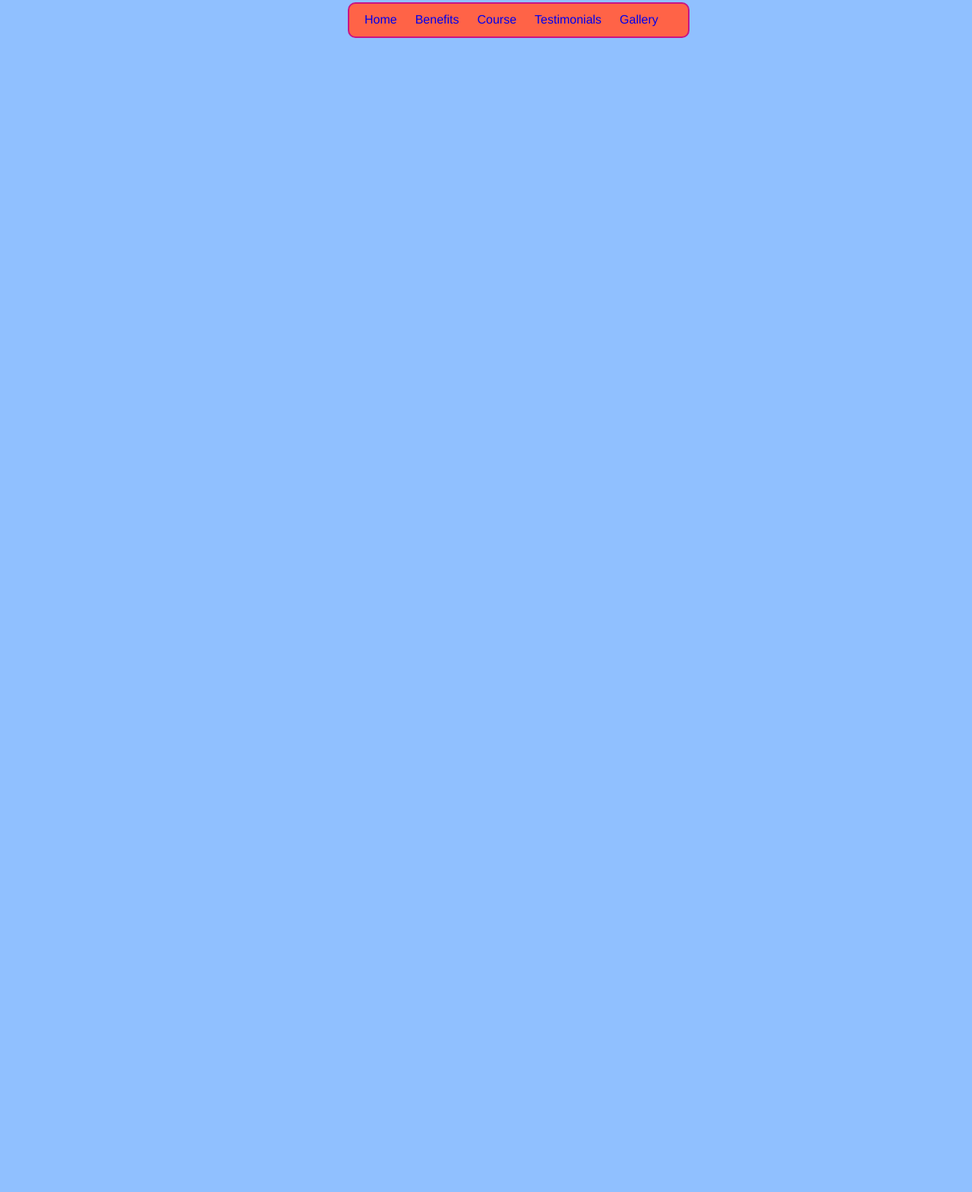
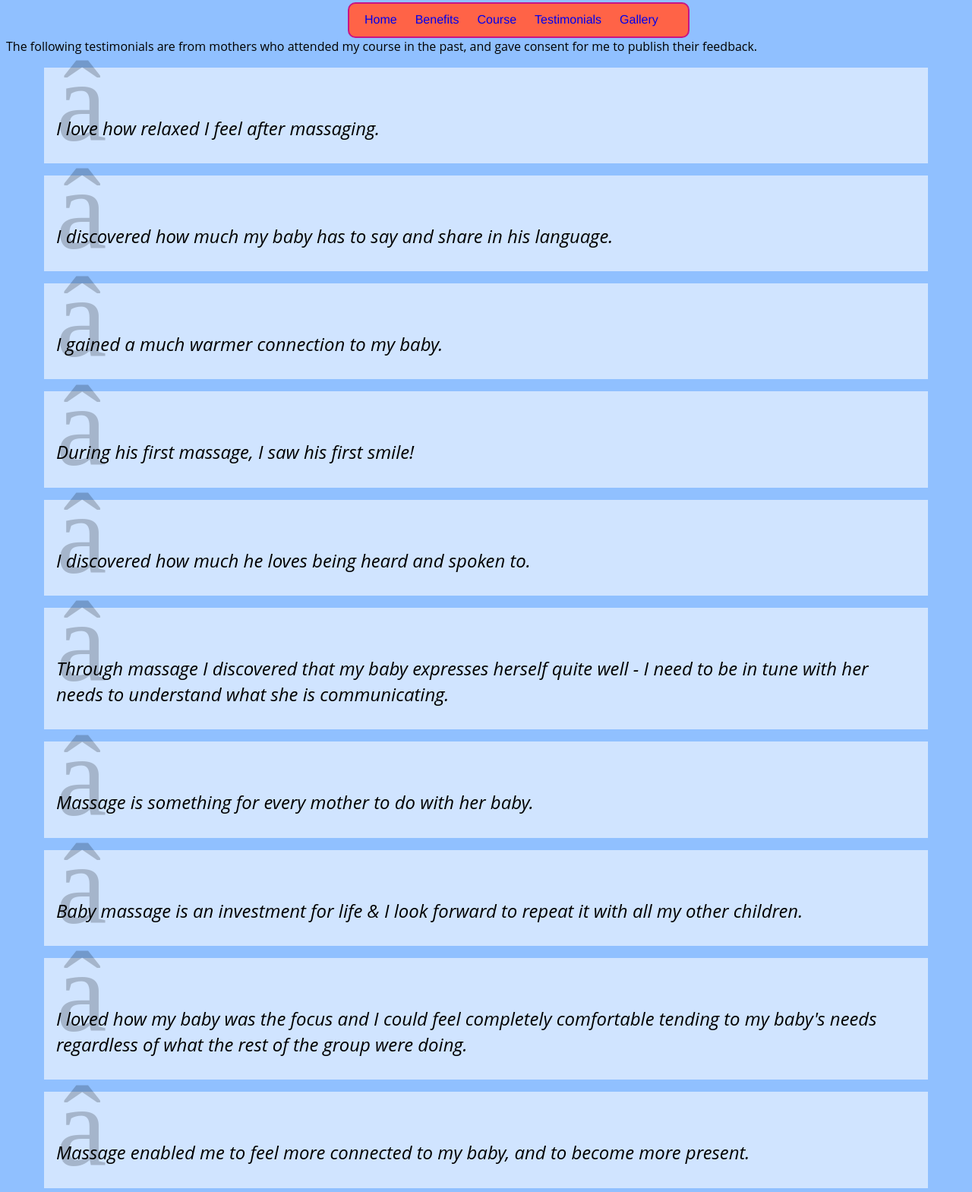
Before and after one commit to n15babymassage/n15babymassage.github.io, a plain HTML site: page testimonials.html in a window 1280 px wide. Shown: the part 27-1596 px from the top of the page at 76% size. Before the commit the page ends 800 px from the top, so only its background shows below. Drawn offline with Linux system fonts and the light colour scheme.

Commit message:
Update testimonials.html

```diff
--- a/testimonials.html
+++ b/testimonials.html
@@ -12,4 +12,55 @@
 <li> <a href='testimonials.html'>Testimonials</a></li>
 <li><a href='gallery.html'>Gallery</a></li></ul></nav>
 </header>
+	<p>The following testimonials are from mothers who attended my course in the past, and gave consent for me to publish their feedback.</p>
+	<div class="quotebox">
+<span style="font-size:150px;line-height:0.6em;opacity:0.2">❝</span>
+<p class="qtext" style="margin-top:-40px">
+<i>I love how relaxed I feel after massaging.</i></p>
+</div>
+<div class="quotebox">
+<span style="font-size:150px;line-height:0.6em;opacity:0.2">❝</span>
+<p class="qtext" style="margin-top:-40px">
+<i>I discovered how much my baby has to say and share in his language.</i></p>
+</div>
+<div class="quotebox">
+<span style="font-size:150px;line-height:0.6em;opacity:0.2">❝</span>
+<p class="qtext" style="margin-top:-40px">
+<i>I gained a much warmer connection to my baby.</i></p>
+</div>
+<div class="quotebox">
+<span style="font-size:150px;line-height:0.6em;opacity:0.2">❝</span>
+<p class="qtext" style="margin-top:-40px">
+<i>During his first massage, I saw his first smile!</i></p>
+</div>
+<div class="quotebox">
+<span style="font-size:150px;line-height:0.6em;opacity:0.2">❝</span>
+<p class="qtext" style="margin-top:-40px">
+<i>I discovered how much he loves being heard and spoken to.</i></p>
+</div>
+<div class="quotebox">
+<span style="font-size:150px;line-height:0.6em;opacity:0.2">❝</span>
+<p class="qtext" style="margin-top:-40px">
+<i>Through massage I discovered that my baby expresses herself quite well - I need to be in tune with her needs to understand what she is communicating.</i></p>
+</div>
+<div class="quotebox">
+<span style="font-size:150px;line-height:0.6em;opacity:0.2">❝</span>
+<p class="qtext" style="margin-top:-40px">
+<i>Massage is something for every mother to do with her baby.</i></p>
+</div>
+<div class="quotebox">
+<span style="font-size:150px;line-height:0.6em;opacity:0.2">❝</span>
+<p class="qtext" style="margin-top:-40px">
+<i>Baby massage is an investment for life & I look forward to repeat it with all my other children.</i></p>
+</div>
+<div class="quotebox">
+<span style="font-size:150px;line-height:0.6em;opacity:0.2">❝</span>
+<p class="qtext" style="margin-top:-40px">
+<i>I loved how my baby was the focus and I could feel completely comfortable tending to my baby's needs regardless of what the rest of the group were doing.</i></p>
+</div>
+<div class="quotebox">
+<span style="font-size:150px;line-height:0.6em;opacity:0.2">❝</span>
+<p class="qtext" style="margin-top:-40px">
+<i>Massage enabled me to feel more connected to my baby, and to become more present.</i></p>
+</div>
 </body></html>
```
